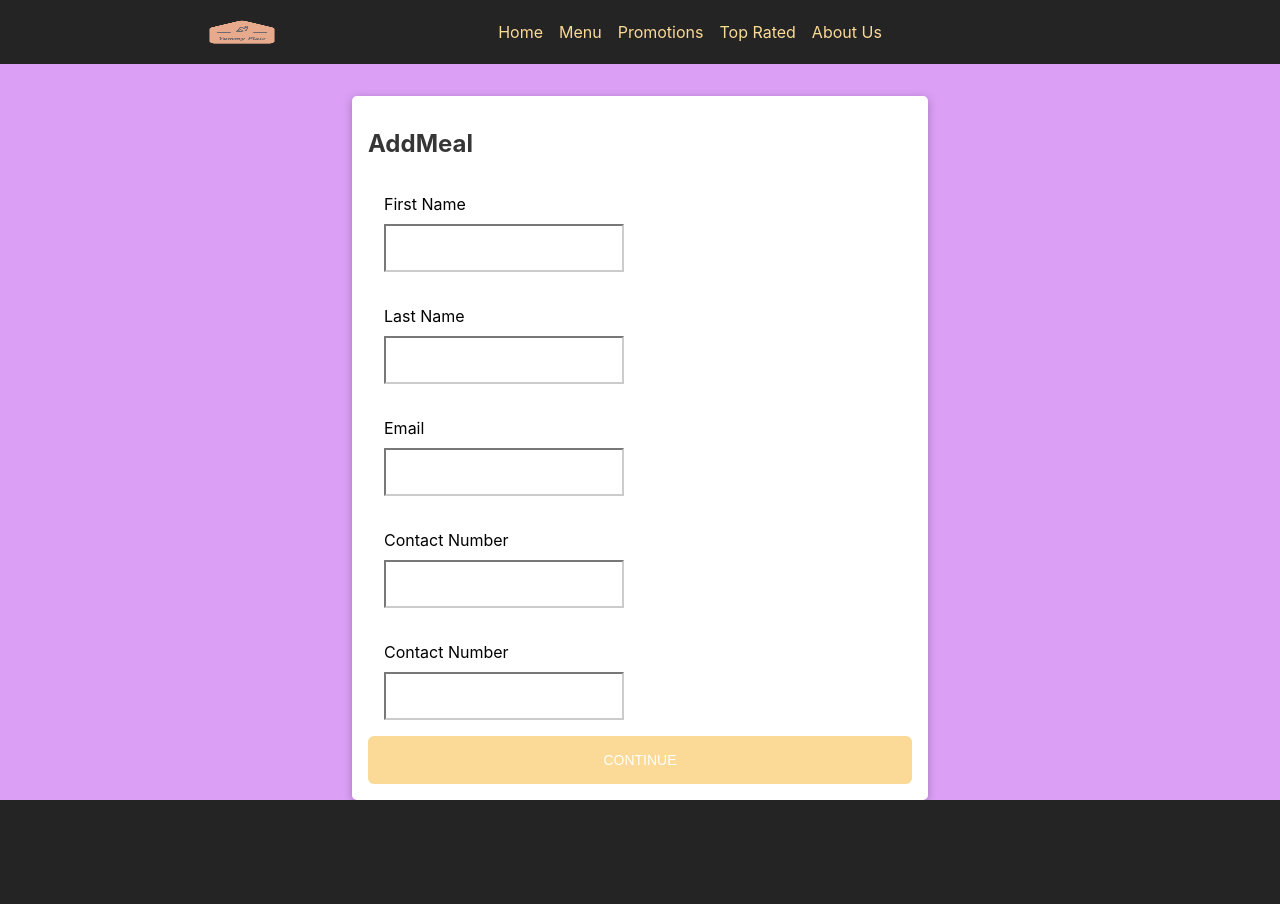
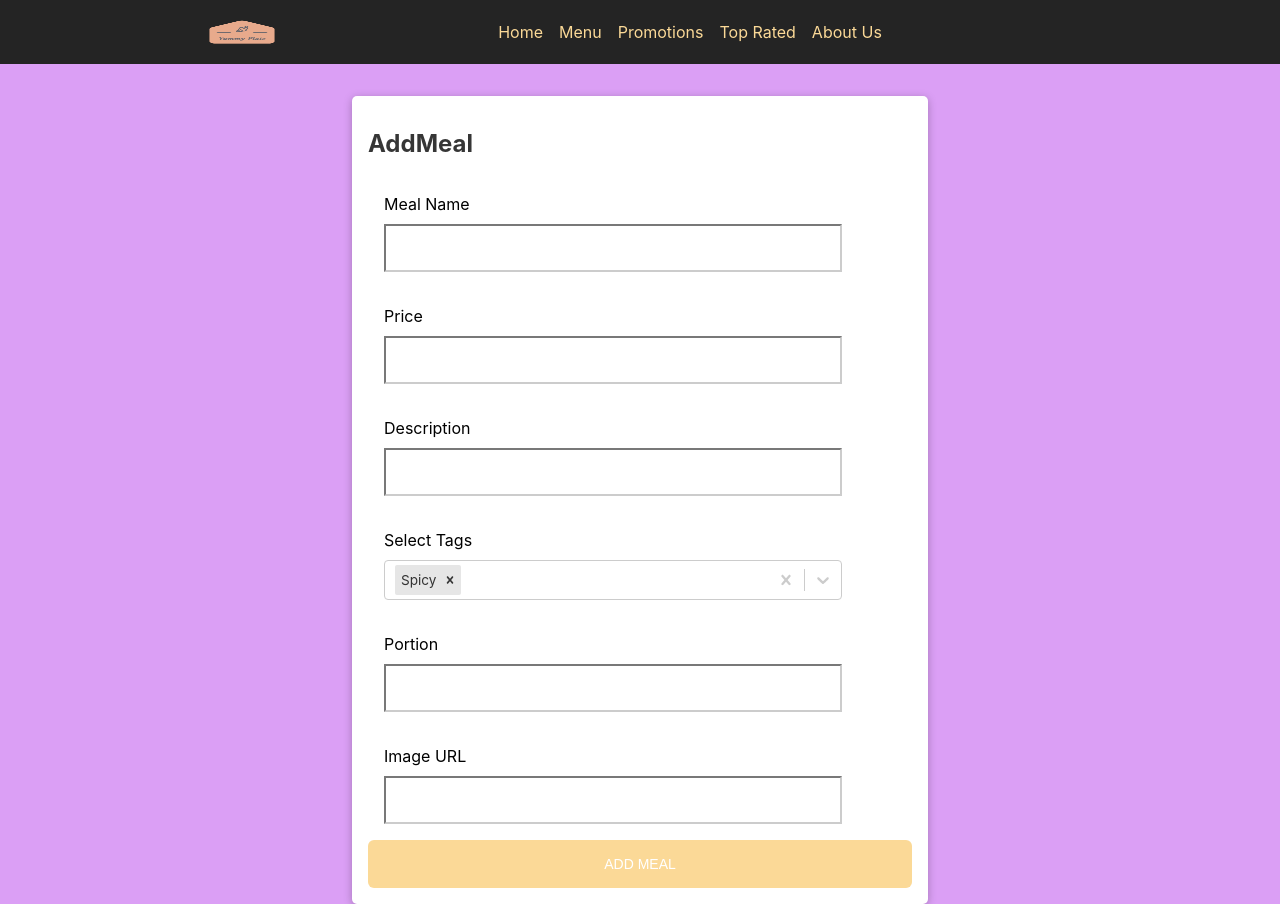
Before and after one commit to samithperera94/yummy-plate, a React (Create React App) app: page /admin/addmeal in a window 1280 px wide. Before the commit the page ends 800 px from the top, so only its background shows below. Built offline with nearby package versions, Linux system fonts and the light colour scheme; no server answers.

Commit message:
adding meal done

```diff
--- a/src/components/DeliveryBox/DeliveryBox.tsx
+++ b/src/components/DeliveryBox/DeliveryBox.tsx
@@ -34,6 +34,7 @@ const DeliveryBox = () => {
                 defaultValue={_defaultValue}
                 onItemSelect={onItemSelectHandler}
                 className='deliveryType'
+                isMulti={false}
             />
             {deliveryType === 'delivery' && <div className={classes.address}>
                 <a>Enter a delivery address</a>
--- a/src/components/UI/CustomSelect.tsx
+++ b/src/components/UI/CustomSelect.tsx
@@ -2,25 +2,55 @@ import React, { useState } from 'react';
 import classes from './CustomSelect.module.scss';
 import Select from 'react-select';
 import SelectOption from '../../models/select';
+import makeAnimated from 'react-select/animated';
+
+
 
 // interface selectOption {
 //     value: string | number,
 //     label: string
 // }
+const animatedComponents = makeAnimated();
 
 
 interface PropType {
     options: SelectOption[],
     defaultValue: SelectOption,
-    onItemSelect: (selectedItem: SelectOption | null) => void,
-    className: string
+    onItemSelect?: (selectedItem: SelectOption | null) => void,
+    onMultiItemSelect?: ((items: string[]) => void),
+    className: string,
+    isMulti: boolean
 }
-const CustomSelect = ({ options, defaultValue, onItemSelect, className }: PropType) => {
+const CustomSelect = ({ options, defaultValue, onItemSelect, onMultiItemSelect, className, isMulti }: PropType) => {
     const onChangeHandler = (option: SelectOption | null) => {
+        if (onItemSelect) {
             onItemSelect(option);
+        }
+    }
+    const onChangeHandlerMulti = (options: any) => {
+        const optionsArray: string[] = [];
+        options.map((opt: any) => {
+            optionsArray.push(opt.attributes[0].value)
+        });
+        if (onMultiItemSelect) {
+            onMultiItemSelect(optionsArray)
+
+        }
     }
     return (
         <div className="App">
+            {isMulti &&
+                <Select
+                    isMulti
+                    options={options}
+                    defaultValue={defaultValue}
+                    components={animatedComponents}
+                    onChange={onChangeHandlerMulti}
+                    className={[classes[className], classes.customSelect].join(",")}
+                    isDisabled={false}
+                />
+            }
+            {!isMulti &&
                 <Select
                     options={options}
                     defaultValue={defaultValue}
@@ -28,6 +58,8 @@ const CustomSelect = ({ options, defaultValue, onItemSelect, className }: PropTy
                     className={[classes[className], classes.customSelect].join(",")}
                     isDisabled={false}
                 />
+            }
+
         </div>
     )
 }
--- a/src/pages/admin/AddMeal.module.scss
+++ b/src/pages/admin/AddMeal.module.scss
@@ -11,15 +11,10 @@
     .form{
         display: flex;
         flex-direction: column;
-        .names{
-            display: flex;
-            .formSection{
-               width: 50%;
-            }
-        }
+
         .formSection{
             display: flex;
-            width: 50%;
+            width: 90%;
             flex-direction: column;
             justify-content: space-between;
             padding: 1rem;
--- a/src/pages/admin/AddMeal.tsx
+++ b/src/pages/admin/AddMeal.tsx
@@ -2,8 +2,25 @@ import React, { useState, useRef } from 'react';
 import classes from "./AddMeal.module.scss";
 import Button from '../../components/UI/Button';
 import Card from '../../components/UI/Card';
+import CustomSelect from '../../components/UI/CustomSelect';
+import SelectOption from '../../models/select';
+import axios from 'axios';
+
+const _options: SelectOption[] = [
+    new Option('Spicy', 'spicy'),
+    new Option('Non Veg', ' non-veg'),
+    new Option('Sweat', 'sweat'),
+    new Option('Salty', 'salty'),
+    new Option('Crunchy', 'crunchy'),
+    new Option('Healthy', 'healthy'),
+    new Option('Veg', 'veg'),
+    new Option('Creamhy', 'creamy'),
+];
+const _defaultValue: SelectOption = new Option('Spicy', 'spicy');
 
 const AddMeal = () => {
+
+
 
     // id:string,
     //     name:string,
@@ -22,9 +39,34 @@ const AddMeal = () => {
 
 
     const [formError, setFormError] = useState<{ type: string, message: string }>();
+    const [tags, setTags] = useState<string[]>([]);
 
     const submitDetails = (event: React.FormEvent) => {
         event.preventDefault();
+        //need to do the validations
+        const id = new Date();
+        const mealData = {
+            id: id.toString(),
+            name: mealNameRef.current?.value,
+            price: priceRef.current?.value,
+            amount: 1,
+            totalPrice: priceRef.current?.value,
+            description: descriptionRef.current?.value,
+            portion: portionRef.current?.value,
+            tags: tags,
+            url: urlRef.current?.value
+        }
+
+        const baseUrl = 'https://react-http-d7746-default-rtdb.asia-southeast1.firebasedatabase.app/meal.json'
+        axios.post(baseUrl, mealData).then((response) => {
+            console.log(response.data);
+        }).catch((error) => {
+            throw new Error("Sending Meak Data Failed!")
+        });
+    }
+
+    const onItemSelectHandler = (items: string[]) => {
+        setTags(items)
     }
     return (
 
@@ -34,54 +76,63 @@ const AddMeal = () => {
                 <form className={classes.form}>
                     <div
                         className={
-                            [classes.formSection, formError && formError.type === 'firstName' ? classes.error : undefined].join(" ")
+                            [classes.formSection, formError && formError.type === 'name' ? classes.error : undefined].join(" ")
                         }>
-                        <label className={classes.label}>First Name</label>
+                        <label className={classes.label}>Meal Name</label>
                         <input
                             ref={mealNameRef}
                             className={classes.input}
-                            type="text"
-                            name="firstName" />
+                            type="text" />
+
                     </div>
                     <div className={
-                        [classes.formSection, formError && formError.type === 'lastName' ? classes.error : undefined].join(" ")
+                        [classes.formSection, formError && formError.type === 'price' ? classes.error : undefined].join(" ")
                     }>
-                        <label className={classes.label}>Last Name</label>
+                        <label className={classes.label}>Price</label>
                         <input
                             ref={priceRef}
                             className={classes.input}
-                            type="text"
-                            name="lastName" />
+                            type="text" />
                     </div>
                     <div className={
-                        [classes.formSection, formError && formError.type === 'email' ? classes.error : undefined].join(" ")
+                        [classes.formSection, formError && formError.type === 'description' ? classes.error : undefined].join(" ")
                     }>
-                        <label className={classes.label}>Email</label>
+                        <label className={classes.label}>Description</label>
                         <input
                             ref={descriptionRef}
                             className={classes.input}
-                            type="text"
-                            name="Email" />
+                            type="text" />
                     </div>
                     <div className={
-                        [classes.formSection, formError && formError.type === 'contactNumber' ? classes.error : undefined].join(" ")
+                        [classes.formSection, formError && formError.type === 'tags' ? classes.error : undefined].join(" ")
                     }>
-                        <label className={classes.label}>Contact Number</label>
+                        <label className={classes.label}>Select Tags</label>
+                        <CustomSelect
+                            options={_options}
+                            defaultValue={_defaultValue}
+                            onMultiItemSelect={onItemSelectHandler}
+                            className='deliveryType'
+                            isMulti={true}
+                        />
+                    </div>
+
+                    <div className={
+                        [classes.formSection, formError && formError.type === 'portion' ? classes.error : undefined].join(" ")
+                    }>
+                        <label className={classes.label}>Portion</label>
                         <input
                             ref={portionRef}
                             className={classes.input}
-                            type="text"
-                            name="number" />
+                            type="text" />
                     </div>
                     <div className={
-                        [classes.formSection, formError && formError.type === 'contactNumber' ? classes.error : undefined].join(" ")
+                        [classes.formSection, formError && formError.type === 'url' ? classes.error : undefined].join(" ")
                     }>
-                        <label className={classes.label}>Contact Number</label>
+                        <label className={classes.label}>Image URL</label>
                         <input
                             ref={urlRef}
                             className={classes.input}
-                            type="text"
-                            name="number" />
+                            type="text" />
                     </div>
                     {formError?.message &&
                         <div className={classes.errorMessage}>
@@ -89,7 +140,7 @@ const AddMeal = () => {
                         </div>
                     }
                     <Button onClick={submitDetails}>
-                        Continue
+                        Add Meal
                     </Button>
 
                 </form>
```
Lines whose indentation alone changed are shown as unchanged.
